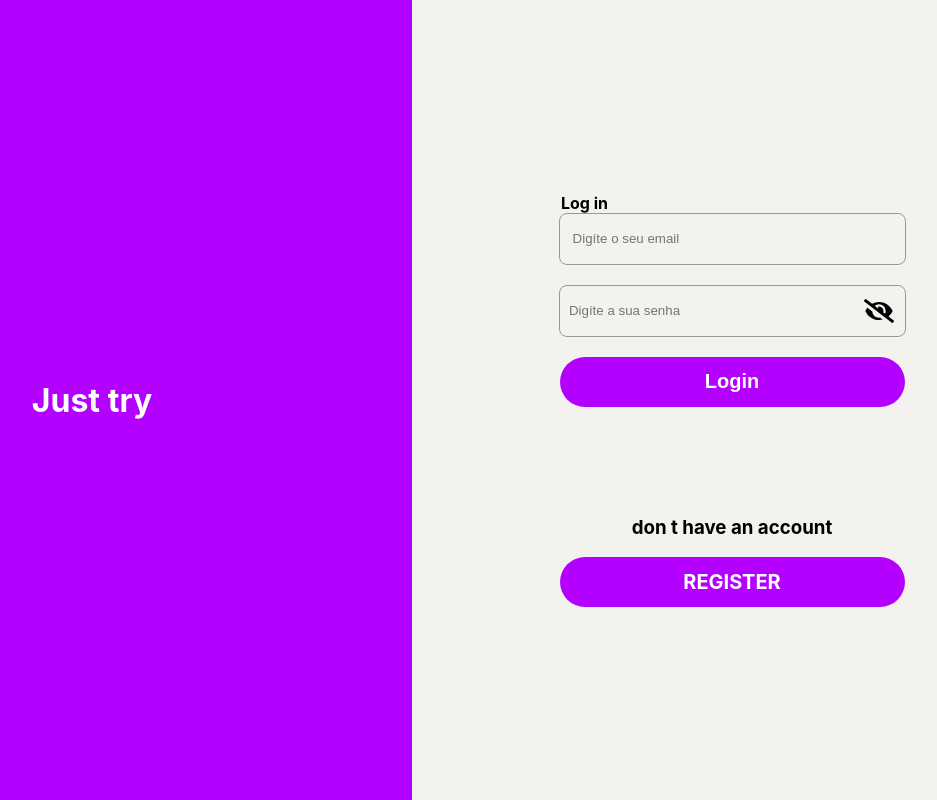
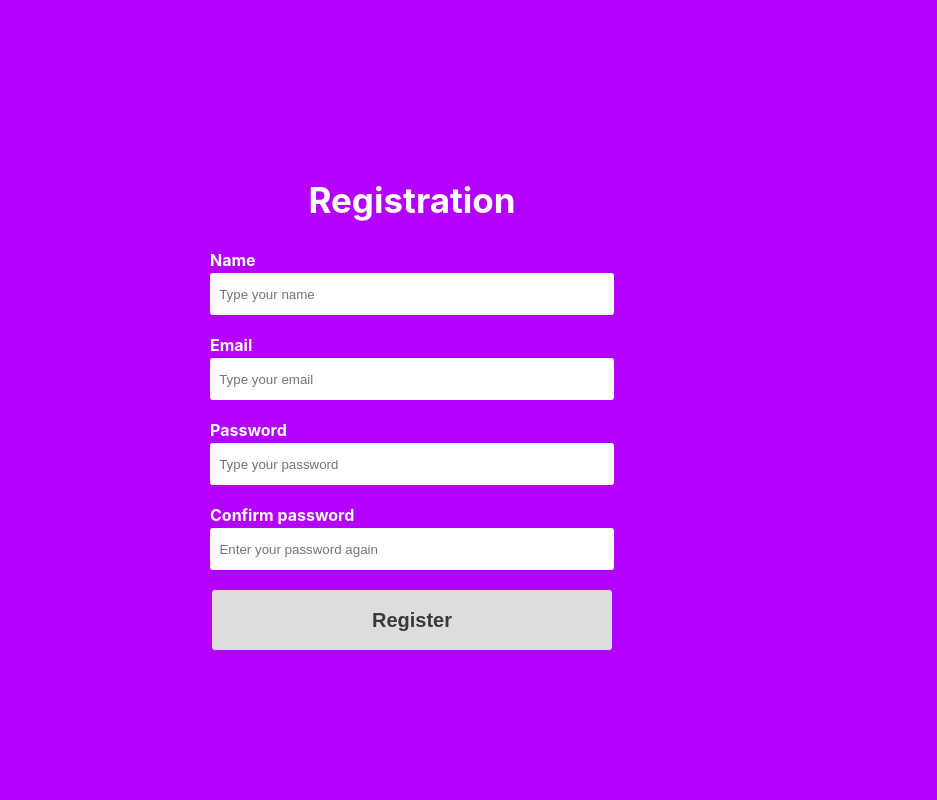
Before and after one commit to Renangenito/Tela-de-login-Just-Try, a React (Create React App) app: page /formulario in a window 1280 px wide. Shown: the whole page, without its empty margins (228-1165 px from the left). Built offline with nearby package versions, Linux system fonts and the light colour scheme.

Commit message:
Adicionando a página do formulário e a página 404 e seus estilos

```diff
--- a/package.json
+++ b/package.json
@@ -9,6 +9,7 @@
     "react": "^17.0.2",
     "react-dom": "^17.0.2",
     "react-icons": "^4.3.1",
+    "react-router-dom": "^5.3.0",
     "react-scripts": "4.0.3",
     "web-vitals": "^1.1.2"
   },
--- a/src/App.js
+++ b/src/App.js
@@ -1,16 +1,34 @@
 import React from 'react';
 import './App.css';
-import './components/formulario/form.css';
-import './components/logotipo/logotipo.css'
-import FormularioCadastro from './components/formulario/FormularioCadastro.jsx';
-import Logotipo from "./components/logotipo/Logotipo.jsx"
+import './components/login/login.css';
+import './components/logotipo/logotipo.css';
+import './components/formulario/formulario.css';
+import './components/erro404/pagina404.css'
+import Login from './components/login/Login.jsx';
+import Logotipo from "./components/logotipo/Logotipo.jsx";
+import { BrowserRouter as Router, Route, Switch } from 'react-router-dom'
+import Formulario from './components/formulario/Formulario.jsx';
+import Pagina404 from './components/erro404/pagina404.jsx';
 
 function App() {
   return (
-    <div className="app">
-      <Logotipo/>
-      <FormularioCadastro/>
-    </div>
+    <Router>
+      <Switch>
+        <Route exact path ="/">
+          <div className="app">
+            <Logotipo />
+            <Login />
+          </div>
+        </Route>
+        <Route path="/formulario">
+            <Formulario />
+        </Route>
+        <Route>
+          <Pagina404 />
+        </Route>
+      </Switch>
+    </Router>
+
   );
 }
 
--- /dev/null
+++ b/src/components/erro404/pagina404.css
@@ -0,0 +1,12 @@
+.erro404{
+    display: flex;
+    height: 100vh;
+    flex-direction: row;
+    justify-content: center;
+    align-items: center;
+}
+
+.imagem-erro{
+    width: 900px;
+    height: 500px;
+}
--- /dev/null
+++ b/src/components/erro404/pagina404.jsx
@@ -0,0 +1,11 @@
+import React from 'react';
+import imagem from "../erro404/imagem/imagem-erro404.jpg"
+const Pagina404 = () =>{
+    return(
+        <div className="erro404">
+            <img className="imagem-erro" src={imagem} alt="" />
+        </div>
+    )
+}
+
+export default Pagina404;
--- /dev/null
+++ b/src/components/formulario/Formulario.jsx
@@ -0,0 +1,63 @@
+import React, { useState } from 'react';
+
+const Formulario = () => {
+    const [nome, setNome] = useState("")
+    const [email, setEmail] = useState("")
+    const [password, setPassword] = useState("")
+    const [confirmPassword, setConfirmPassword] = useState("")
+    return (
+        <div className="formulario">
+            <form className="formulario-cadastro" action="">
+                <h2>Registration</h2>
+                <div className="div-inputs">
+                    <label htmlFor="nome">Name</label>
+                    <input className="formulario-cadastro-nome"
+                    type="text"
+                     name="nome"
+                     id="nome"
+                     value={nome}
+                     onChange={e => setNome(console.log(e.target.value))}
+                     required placeholder="  Type your name" />
+                </div>
+                <div className="div-inputs">
+                    <label htmlFor="email">Email</label>
+                    <input className="formulario-cadastro-email"
+                        type="email"
+                        name="email"
+                        id="email"
+                        value={email}
+                        onChange={e => setEmail(console.log(e.target.value))}
+                        required placeholder="  Type your email" />
+                </div>
+                <div className="div-inputs">
+                    <label htmlFor="password">Password</label>
+                    <input className="formulario-cadastro-senha"
+                        type="password"
+                        name=""
+                        id="password"
+                        value={password}
+                        onChange={e => setPassword(console.log(e.target.value))}
+                        required placeholder="  Type your password" />
+                </div>
+                <div className="div-inputs">
+                    <label htmlFor="confirm-password">Confirm password</label>
+                    <input className="formulario-cadastro-senha"
+                        type="password"
+                        name=""
+                        id="confirm-password"
+                        value={confirmPassword}
+                        onChange={e => setConfirmPassword(console.log(e.target.value))}
+                        required placeholder="  Enter your password again" />
+                </div>
+
+
+
+                <button className="formulario-cadastro-botao" type="submit">Register</button>
+
+            </form>
+        </div>
+
+    )
+}
+
+export default Formulario;
--- /dev/null
+++ b/src/components/formulario/formulario.css
@@ -0,0 +1,59 @@
+body{
+    background-color: #b400ff;
+}
+
+.formulario{
+    display: flex;
+    flex-direction: row;
+    justify-content: center;
+    align-items: center;
+    height: 100vh;
+}
+
+.formulario-cadastro{
+    display: flex;
+    flex-direction: column;
+    justify-content: center;
+    align-items: center;
+}
+.div-inputs{
+    display: flex;
+    flex-direction: column;
+    font-family: -apple-system, BlinkMacSystemFont,
+    'Segoe UI', Roboto, Oxygen, Ubuntu, Cantarell, 'Open Sans', 'Helvetica Neue', sans-serif;
+    font-weight: bold;
+    color: white;
+}
+
+h2{
+    color: white;
+    font-size: 35px;
+}
+
+input{
+    width: 400px;
+    height: 40px;
+    border: none;
+    margin-bottom: 20px;
+    margin-top: 3px;
+    border-radius: 3px;
+    outline: none;
+}
+
+.formulario-cadastro-botao{
+    width: 400px;
+    height: 60px;
+    border: none;
+    border-radius: 3px;
+    font-size: 20px;
+    font-weight: bold;
+    background-color: #dfdcdc;
+    color: rgb(58, 58, 58);
+}
+.formulario-cadastro-botao:hover{
+    background-color: #949393;
+}
+
+.formulario-cadastro-botao:active{
+   background-color: #dfdcdc;
+}
--- a/src/components/formulario/FormularioCadastro.jsx
+++ b/src/components/login/Login.jsx
@@ -1,8 +1,10 @@
 import React, { useState } from 'react';
 import { FaEyeSlash, FaEye } from "react-icons/fa";
+import  {Link}  from 'react-router-dom'
 
 
-const FormularioCadastro = () => {
+
+const Login = () => {
     const [email, setEmail] = useState("") //iniciando um estado
     const [password, setPassword] = useState("")
     const [show, setShow] = useState(false)
@@ -15,7 +17,7 @@ const FormularioCadastro = () => {
     }
     return (
 
-        <form className="formulario" action="">
+        <form className="login" action="">
             <h4>Log in</h4>
 
             <div className="div-input">
@@ -28,7 +30,7 @@ const FormularioCadastro = () => {
                     //capturando o valor do input quando digitado através do onchenge
 
                     id="" required
-                    placeholder="   Digíte o seu email" />
+                    placeholder="   Type your email" />
 
             </div>
             <div className="div-input">
@@ -41,7 +43,7 @@ const FormularioCadastro = () => {
                      //capturando o valor do input quando digitado através do onchenge
 
                     id="" required
-                    placeholder="  Digíte a sua senha" />
+                    placeholder="  Type your password" />
 
                 {show ? <FaEye className="eye" onClick={handleClick}/> : //Aqui é a lógica para mostrar o icone eye
                 <FaEyeSlash className="eye" onClick={handleClick}/>}
@@ -51,8 +53,8 @@ const FormularioCadastro = () => {
 
             <div className="cadastre">
                 <h3>don t have an account</h3>
-                <div className="botao-register">
-               <p className="texto-icone">REGISTER</p>
+                <div  className="botao-register">
+               <p  className="texto-icone"><Link  to="/formulario" >REGISTER</Link></p>
             </div>
 
             </div>
@@ -64,4 +66,4 @@ const FormularioCadastro = () => {
 
 }
 
-export default FormularioCadastro;
+export default Login;
--- a/src/components/formulario/form.css
+++ b/src/components/login/login.css
@@ -1,4 +1,4 @@
-.formulario{
+.login{
     width: 100%;
     display: flex;
     flex-direction: column;
@@ -56,19 +56,20 @@ h4{
     height: 50px;
     border: none;
    border-radius: 25px;
-    background-color: #b400ff;
+    background-color: #c857f8;
     color: white;
     font-size: 20px;
     font-weight: bold;
+
 }
 
 .botao-register:hover, .botao-instagram:hover{
-    background-color: #710e9b;
+    background-color: #b23fe4;
     cursor: pointer;
 }
 
 .botao-register:active{
-    background-color: #b400ff;
+    background-color: #c857f8;
 }
 
 
--- a/src/components/logotipo/Logotipo.jsx
+++ b/src/components/logotipo/Logotipo.jsx
@@ -4,7 +4,7 @@ import React from 'react';
 const Logotipo = () =>{
     return(
         <div className="esquerda">
-             <h1>Just try</h1>
+             <h1>Just login </h1>
         </div>
 
     )
--- a/src/components/logotipo/logotipo.css
+++ b/src/components/logotipo/logotipo.css
@@ -8,3 +8,8 @@
     background-color: #b400ff;
     color: white;
 }
+
+h1{
+    font-family: Georgia, 'Times New Roman', Times, serif;
+    font-size: 40px;
+}
```
Also changed, not shown: src/components/erro404/imagem/imagem-erro404.jpg (added), 1 other file (tests, documents, lock files or other folders).
